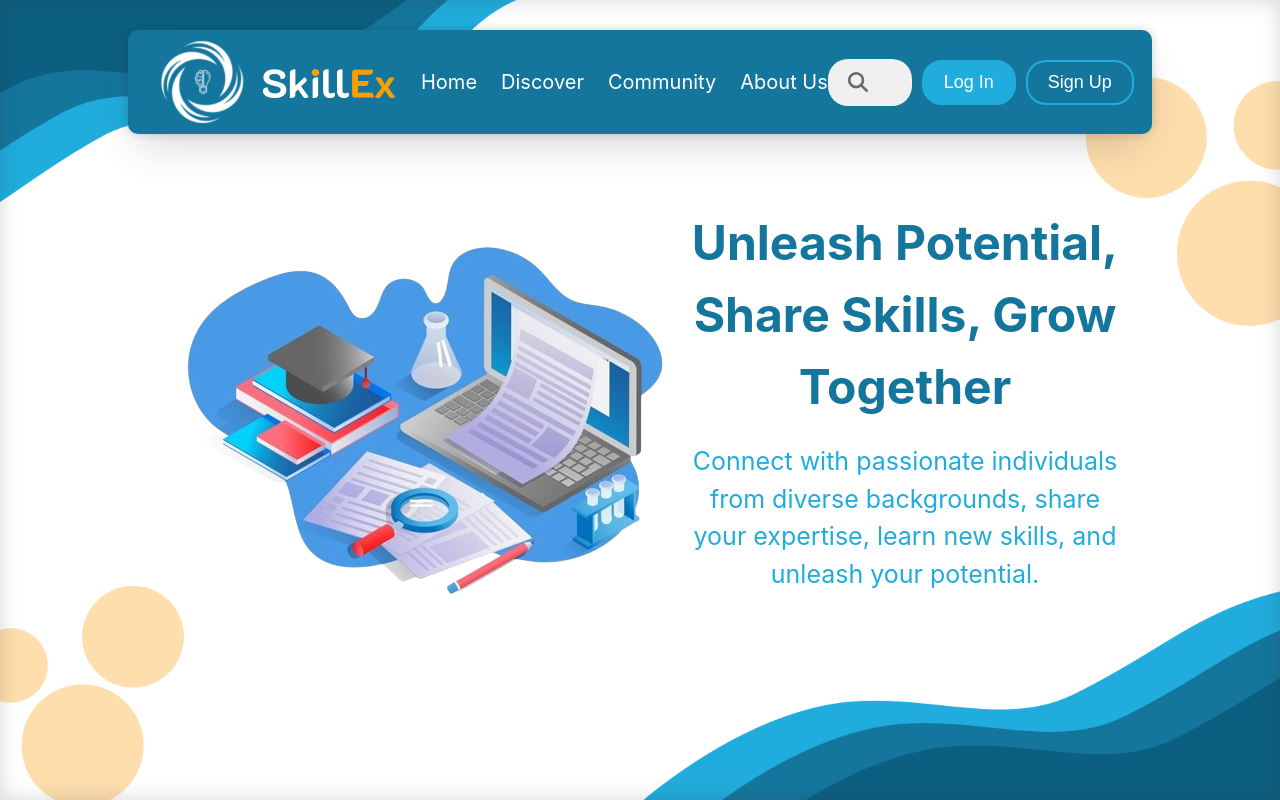
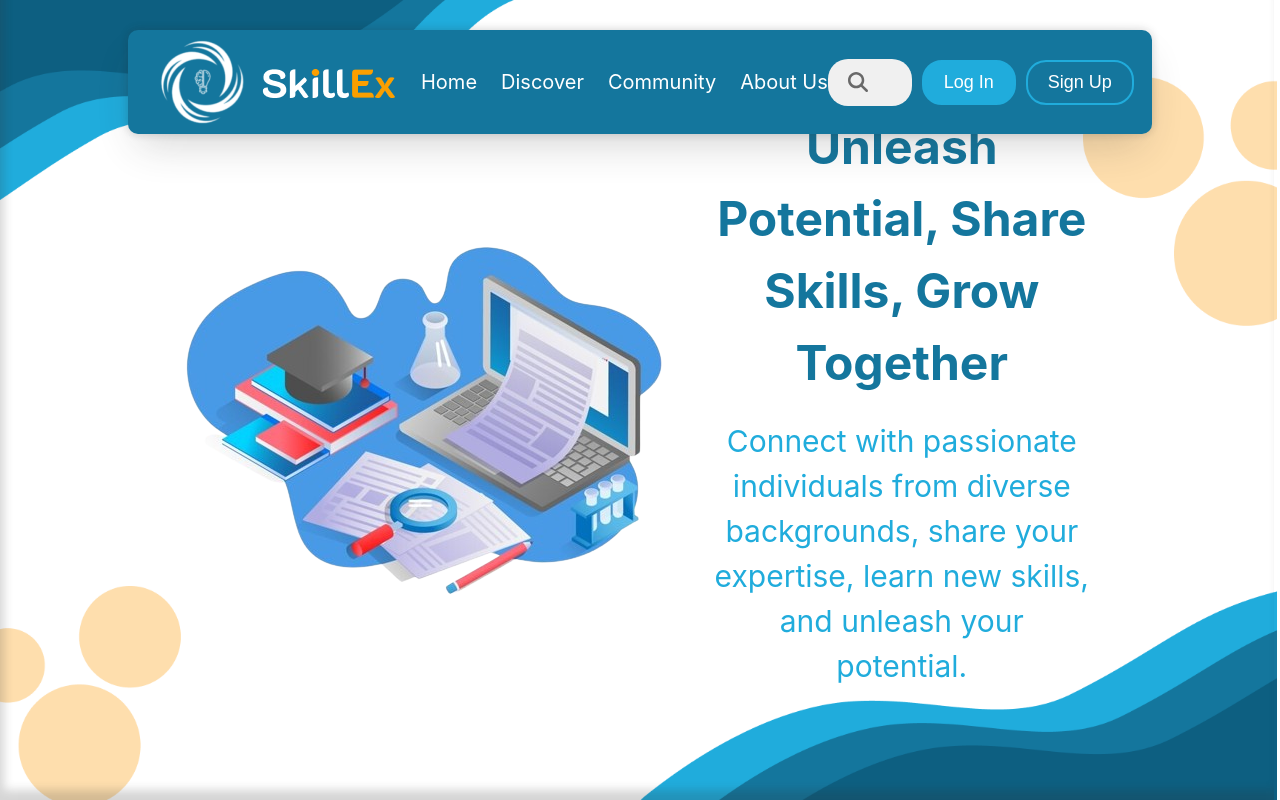
Before and after one commit to makhoulshbeeb/skill-ex-front, a React (Vite) app in the folder SkillEx/: page / in a window 1280 px wide. Built offline with nearby package versions, Linux system fonts and the light colour scheme; no server answers.

Commit message:
fixed some styling details

```diff
--- a/SkillEx/src/components/home/CategoryDisplayPanel.jsx
+++ b/SkillEx/src/components/common/CategoryDisplayPanel.jsx
@@ -1,3 +1,4 @@
+import "./styles/CategoryDisplayPanel.css";
 import { useNavigate } from 'react-router-dom';
 
 export default function DisplayPanel({ category }) {
--- /dev/null
+++ b/SkillEx/src/components/common/styles/CategoryDisplayPanel.css
@@ -0,0 +1,36 @@
+.category-panel {
+    display: flex;
+    flex-direction: column;
+    justify-content: space-between;
+    align-items: center;
+    flex-shrink: 0;
+
+    height: 16rem;
+    width: 12rem;
+
+    background-color: white;
+    border-radius: 1.5rem;
+    box-shadow: 0 1rem 2rem -0.5rem var(--shadow-color),
+        0 0 0.5rem 0 var(--shadow-color);
+
+    overflow: hidden;
+    cursor: pointer;
+}
+
+.category-panel:hover {
+    scale: 1.02;
+}
+
+.category-panel>h3 {
+    height: 30%;
+    align-content: center;
+    text-align: center;
+    padding: 0.5rem;
+    padding-top: 0;
+}
+
+.category-panel>img {
+    object-fit: cover;
+    height: 70%;
+    min-width: 100%;
+}
--- a/SkillEx/src/components/home/Display.jsx
+++ b/SkillEx/src/components/home/Display.jsx
@@ -1,5 +1,5 @@
 import { FontAwesomeIcon } from '@fortawesome/react-fontawesome';
-import CategoryDisplayPanel from './CategoryDisplayPanel';
+import CategoryDisplayPanel from '../common/CategoryDisplayPanel';
 import { faList } from '@fortawesome/free-solid-svg-icons';
 import { useNavigate } from 'react-router-dom';
 
--- a/SkillEx/src/pages/Explore.jsx
+++ b/SkillEx/src/pages/Explore.jsx
@@ -3,9 +3,16 @@ import "./styles/Explore.css"
 import { useParams } from "react-router-dom";
 import Navbar from "../components/common/Navbar";
 import Searchbar from "../components/common/Searchbar";
+import { useGetCategoriesQuery } from "../api/CategoriesApi";
+
+const types = {
+    Categories: useGetCategoriesQuery,
+}
 
 export default function Explore() {
     const { type } = useParams();
+    const { data: items, isLoading, isSuccess, isError, error } = types[type]();
+    console.log(items)
     return (
         <>
             <img src="/SkillEx Background 4.png" alt="Explore Page Background" className="bg" />
--- a/SkillEx/src/pages/styles/Home.css
+++ b/SkillEx/src/pages/styles/Home.css
@@ -4,15 +4,15 @@
     align-items: center;
     gap: 2rem;
 
-    width: 100dvw;
+    width: 99.5dvw;
 }
 
 /********* HERO SECTION *********/
 
 .hero-section {
+    height: 100dvh;
     width: 100%;
-    height: 100dvh;
-    box-shadow: 0 0 1rem 0 inset var(--shadow-color);
+    box-shadow: 0.2rem -0.5rem 0.5rem 0 inset var(--shadow-color);
 
     display: flex;
     align-items: center;
@@ -21,8 +21,8 @@
 
 .hero-section>img {
     object-fit: cover;
+    height: 100dvh;
     width: 100%;
-    height: 100dvh;
     position: absolute;
     z-index: -1;
 }
@@ -57,7 +57,8 @@
 
 .hero-slogan>p {
     color: var(--primary-light);
-    font-size: 1.25rem;
+    width: 90%;
+    font-size: 1.5rem;
 }
 
 /********* DISPLAY *********/
@@ -93,58 +94,3 @@
 .scroll-display::-webkit-scrollbar {
     display: none;
 }
-
-/* CATEGORIES PANEL */
-
-.category-panel {
-    display: flex;
-    flex-direction: column;
-    justify-content: space-between;
-    align-items: center;
-    flex-shrink: 0;
-
-    height: 16rem;
-    width: 12rem;
-
-    background-color: white;
-    border-radius: 1.5rem;
-    box-shadow: 0 1rem 2rem -0.5rem var(--shadow-color),
-        0 0 0.5rem 0 var(--shadow-color);
-
-    overflow: hidden;
-    cursor: pointer;
-}
-
-.category-panel:hover {
-    scale: 1.02;
-}
-
-.category-panel>h3 {
-    height: 30%;
-    align-content: center;
-    text-align: center;
-    padding: 0.5rem;
-    padding-top: 0;
-}
-
-/* .category-panel>h3 {
-    font-weight: bolder;
-    color: var(--background-color);
-    font-size: 2rem;
-    align-self: center;
-    margin-bottom: 3rem;
-    text-shadow: -2.5px 2.5px var(--shadow-color);
-    text-decoration: solid;
-} */
-
-.category-panel>img {
-    object-fit: cover;
-    height: 70%;
-    min-width: 100%;
-}
-
-.category-panel-row {
-    padding: 0 2rem;
-    display: flex;
-    justify-content: space-between;
-}
```
Also changed, not shown: SkillEx/src/components/explore/ExploreDisplay.jsx (added, +7 -0 lines).
